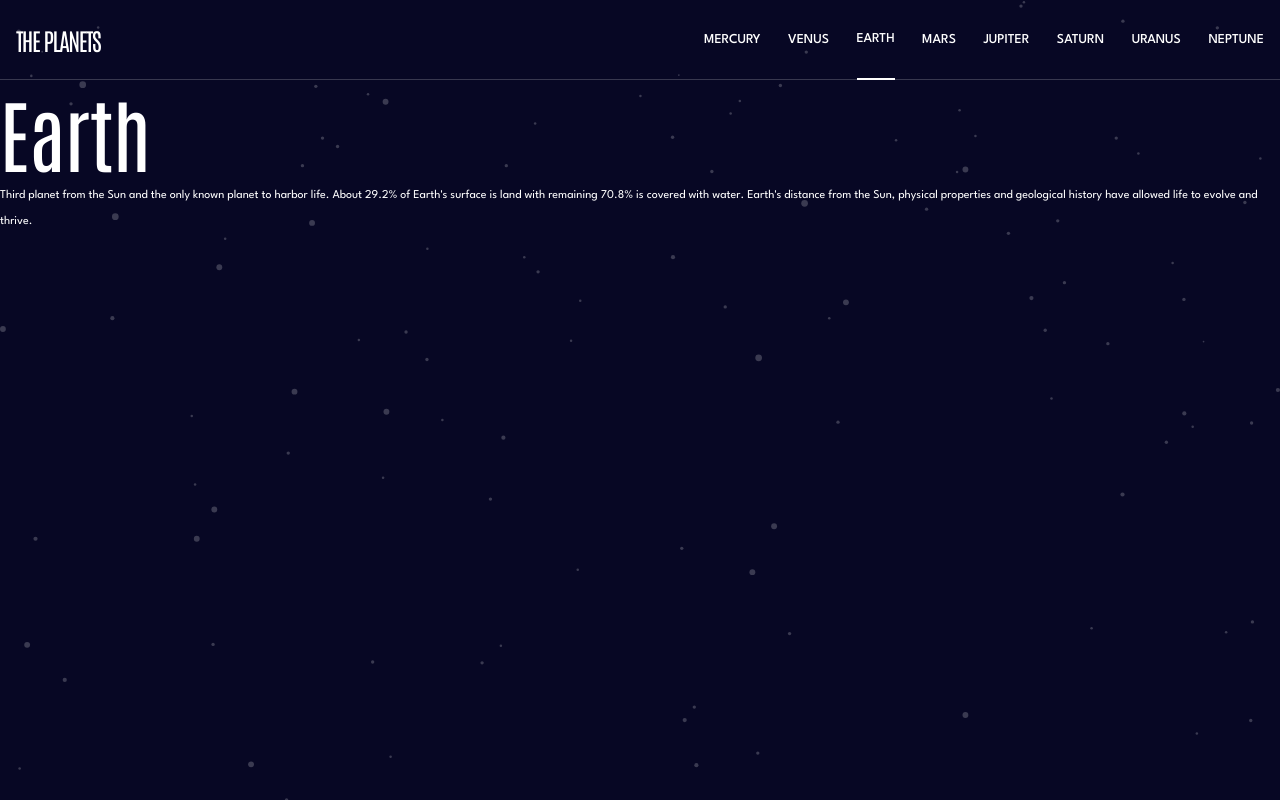
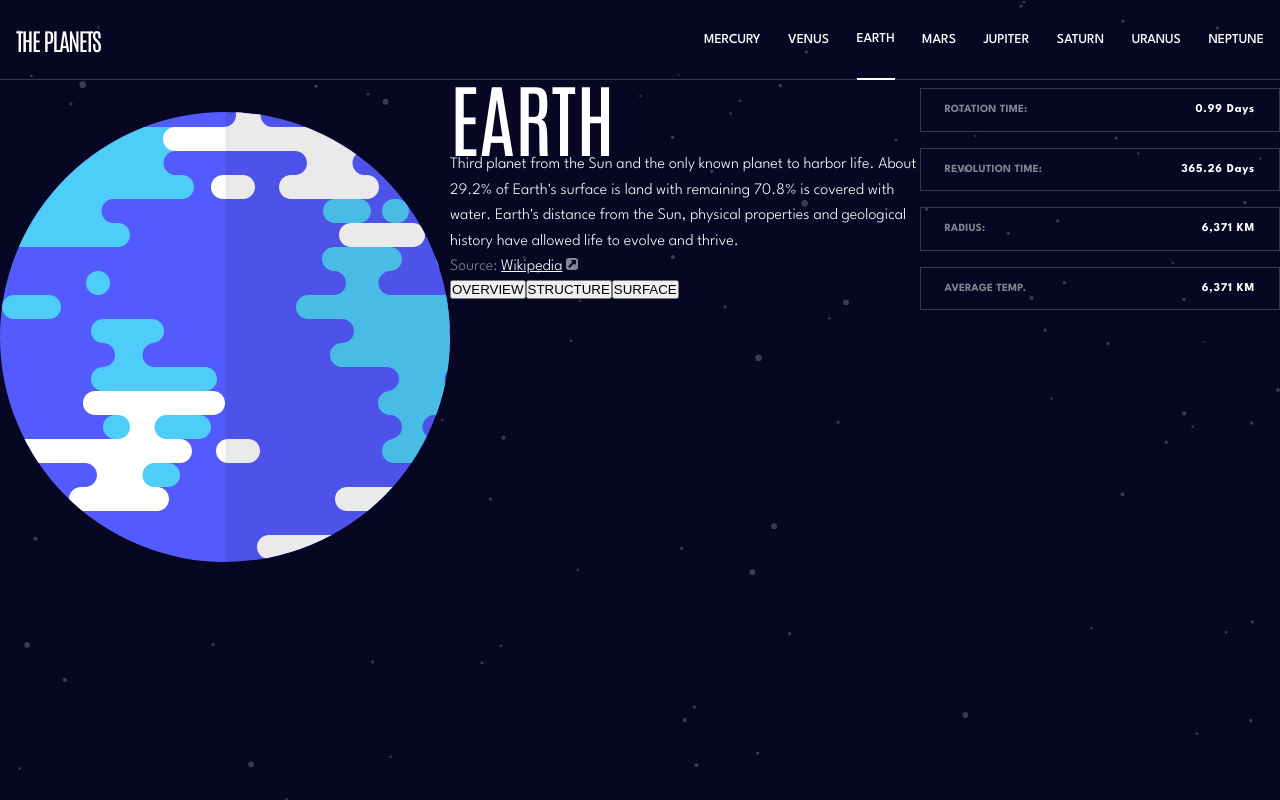
Before and after one commit to Gafariias/planets_facts_site, a React (Vite) app: page /earth in a window 1280 px wide. Built offline with nearby package versions, Linux system fonts and the light colour scheme.

Commit message:
fix: modified some lines to make images loading faster

```diff
--- a/src/assets/icons/index.tsx
+++ b/src/assets/icons/index.tsx
@@ -1,6 +1,6 @@
 export function Hamburger(p: {fill: string}) {
     return (
-        <svg xmlns="http://www.w3.org/2000/svg" width="24" height="17"><g fill={p.fill} fill-rule="evenodd"><path d="M0 0h24v3H0zM0 7h24v3H0zM0 14h24v3H0z"/></g></svg>
+        <svg xmlns="http://www.w3.org/2000/svg" width="24" height="17"><g fill={p.fill} fillRule="evenodd"><path d="M0 0h24v3H0zM0 7h24v3H0zM0 14h24v3H0z"/></g></svg>
     )
 }
 
@@ -9,3 +9,9 @@ export function Chevron(p: {fill: string}) {
         <svg xmlns="http://www.w3.org/2000/svg" width="6" height="8"><path fill="none" stroke="#FFF" opacity=".4" d="M1 0l4 4-4 4"/></svg>
     )
 }
+
+export function Source() {
+    return(
+        <svg xmlns="http://www.w3.org/2000/svg" width="12" height="12"><path fill="#FFF" d="M11.34.66C10.9.22 10.37 0 9.75 0h-7.5C1.63 0 1.1.22.66.66.22 1.1 0 1.63 0 2.25v7.5c0 .62.22 1.15.66 1.59.44.44.97.66 1.59.66h7.5c.62 0 1.15-.22 1.59-.66.44-.44.66-.97.66-1.59v-7.5c0-.62-.22-1.15-.66-1.59zM10 6.25a.467.467 0 01-.305.46.544.544 0 01-.195.04.465.465 0 01-.352-.149L8.023 5.476 3.852 9.648a.481.481 0 01-.352.149.48.48 0 01-.352-.149l-.796-.797a.48.48 0 01-.149-.351.48.48 0 01.149-.352l4.172-4.172-1.125-1.125c-.162-.15-.198-.333-.11-.546A.467.467 0 015.75 2H9.5c.135 0 .253.05.352.148A.48.48 0 0110 2.5v3.75z" opacity=".5"/></svg>
+    )
+}
--- a/src/assets/index.ts
+++ b/src/assets/index.ts
@@ -1,8 +1,3 @@
-// Icons
-import IconChevron from './icons/icon-chevron.svg'
-import IconHamburger from './icons/icon-hamburger.svg'
-import IconSource from './icons/icon-source.svg'
-
 // Planets
 import Earth from './planets/planet-earth.svg'
 import EarthInternal from './planets/planet-earth-internal.svg'
@@ -31,15 +26,7 @@ import SaturnGeology from "./geology/geology-saturn.png"
 import UranusGeology from "./geology/geology-uranus.png"
 import VenusGeology from "./geology/geology-venus.png"
 
-// Background
-import BGStars from './background/background-stars.svg'
-
 export default {
-    icons: {
-        chevron: IconChevron,
-        hamburger: IconHamburger,
-        source: IconSource
-    },
     planets: {
         earth: Earth,
         mars: Mars,
@@ -70,8 +57,5 @@ export default {
         saturn: SaturnGeology,
         uranus: UranusGeology,
         venus: VenusGeology
-    },
-    background: {
-        stars: BGStars
     }
 }
--- a/src/pages/layout/styles.ts
+++ b/src/pages/layout/styles.ts
@@ -63,6 +63,7 @@ export const Nav = styled.nav<{isOpen: boolean}>`
         position: absolute;
         display: flex;
         align-items: center;
+        z-index: 50;
         transform: translate(-50% -50%);
         top: 101%;
         left: 0;
--- a/src/pages/planetPage/index.tsx
+++ b/src/pages/planetPage/index.tsx
@@ -1,13 +1,22 @@
 import { Navigate, useParams } from "react-router-dom"
 import { planet } from "../../types/planets";
 import allPlanets from '../../data/data.json'
-import { Container, Content } from "./styles";
+import { Container, Content, ButtonsContainer, Card, CardsContainer, ImageContainer } from "./styles";
+import assets from "../../assets";
+import { Source } from "../../assets/icons";
+import { useEffect, useState } from "react";
 
 export default function PlanetPage() {
     const planets: string[] = ["mercury", "venus", "earth", "mars", "jupiter", "saturn", "uranus", "neptune"]
     const {planetName} = useParams<string>()
     const planetaEncontrado: boolean = planets.some(x => x === planetName)
     const planeta: planet | null = planetName ?  allPlanets[planetName as keyof typeof allPlanets] : null
+
+    const [displayMode, setDisplayMode] = useState<string>("overview")
+
+    useEffect(() => {
+        setDisplayMode('overview')
+    }, [planeta])
 
     function capitalizeFirstLetter(val: string | undefined) {
         return String(val).charAt(0).toUpperCase() + String(val).slice(1);
@@ -19,11 +28,43 @@ export default function PlanetPage() {
             { planetaEncontrado ? (
                 <Container>
                     <Content>
+                        <ImageContainer>
+                            <img src={assets.planets[planetName as keyof typeof allPlanets]} className={`${planeta?.name.toLowerCase()} ${displayMode == "structure" ? "hidden" : ""}`} alt="" />
+                            <img src={assets.planets.internal[planetName as keyof typeof allPlanets]} className={`${planeta?.name.toLowerCase()} ${displayMode != "structure" ? "hidden" : ""}`} alt="" />
+                            <img src={assets.geology[planetName as keyof typeof allPlanets]} className={`${planeta?.name.toLowerCase()}-surface surface ${displayMode != "surface" ? "hidden" : ""}`} alt="" />
+                        </ImageContainer>
 
                         <div>
-                            <h1>{planeta?.name}</h1>
+                            <h1>{planeta?.name.toUpperCase()}</h1>
                             <p>{planeta?.overview.content}</p>
+                            <span>Source: <a target="_blank" href={planeta?.overview.source}>Wikipedia</a> <Source /></span>
+
+                            <ButtonsContainer color={planeta?.color}>
+                                <button onClick={() => setDisplayMode('overview')} className={displayMode == 'overview' ? "buttonActive" : ""}>OVERVIEW</button>
+                                <button onClick={() => setDisplayMode('structure')} className={displayMode == 'structure' ? "buttonActive" : ""}>STRUCTURE</button>
+                                <button onClick={() => setDisplayMode('surface')} className={displayMode == 'surface' ? "buttonActive" : ""}>SURFACE</button>
+                            </ButtonsContainer>
+
                         </div>
+
+                        <CardsContainer>
+                            <Card>
+                                <h4>ROTATION TIME:</h4>
+                                <h3>{planeta?.rotation}</h3>
+                            </Card>
+                            <Card>
+                                <h4>REVOLUTION TIME:</h4>
+                                <h3>{planeta?.revolution}</h3>
+                            </Card>
+                            <Card>
+                                <h4>RADIUS:</h4>
+                                <h3>{planeta?.radius}</h3>
+                            </Card>
+                            <Card>
+                                <h4>AVERAGE TEMP.</h4>
+                                <h3>{planeta?.radius}</h3>
+                            </Card>
+                        </CardsContainer>
                     </Content>
                 </Container>
             ) : (
--- a/src/pages/planetPage/styles.ts
+++ b/src/pages/planetPage/styles.ts
@@ -2,9 +2,102 @@ import { styled } from "styled-components";
 
 export const Container = styled.div`
     width: 100vw;
-
 `
 
 export const Content = styled.main`
     margin: auto;
+    display: flex;
+
+    span {
+        color: var(--font_highlight);
+        font-weight: 300;
+    }
+
+    @media only screen and (max-width: 425px) {
+        flex-direction: column;
+        align-items: center;
+        position: relative;
+        width: 85vw;
+        padding: 2.5rem 0;
+
+        div {
+            display: flex;
+            flex-wrap: wrap;
+            justify-content: center;
+            text-align: center;
+
+            p {
+                margin: 1rem 0;
+            }
+
+            span {
+                font-size: 4vw;
+            }
+        }
+    }
 `
+
+export const ButtonsContainer = styled.section<{color: string | undefined}>`
+    @media only screen and (max-width: 425px) {
+        position: absolute;
+        transform: translate(-50% -50%);
+        top: 0;
+
+        display: flex;
+        justify-content: space-around;
+
+        width: 100vw;
+        height: 2.5rem;
+        border-bottom: 1px solid var(--border);
+
+        button {
+            background: none;
+            border: none;
+            outline: none;
+            font-family: "League Spartan", serif;
+            color: var(--font_highlight);
+            font-size: 3vw;
+            letter-spacing: .1rem;
+
+            &.buttonActive {
+                color: var(--font);
+                border-bottom: 3px solid ${p => p.color};
+                transition: all 200ms ease;
+            }
+        }
+    }
+`
+
+export const CardsContainer = styled.div`
+    display: flex;
+    flex-direction: column;
+    width: 100%;
+`
+
+export const Card = styled.div`
+    display: flex;
+    justify-content: space-between !important;
+    align-items: center;
+
+    margin: .5rem 0;
+    padding: .5rem 1.5rem;
+    border: 1px solid var(--border);
+
+    width: 100%;
+`
+export const ImageContainer = styled.section`
+    position: relative;
+
+
+    .hidden {
+        display: none;
+    }
+
+    .surface {
+        position: absolute;
+        left: 50%;
+        top: 50%;
+        transform: translate(-50%, -50%);
+        width: 5rem;
+    }
+`
--- a/src/styles/global.ts
+++ b/src/styles/global.ts
@@ -5,6 +5,7 @@ export default createGlobalStyle`
     :root {
         --font: #FFFFFF;
         --font_highlight: #838391;
+        --border: #38384F;
         --background: #070724;
     }
 
@@ -39,7 +40,7 @@ export default createGlobalStyle`
 
     h1 {
         font-size: 5rem;
-        line-height: 6.44rem;
+        line-height: 4.5rem;
     }
 
     h2 {
@@ -62,11 +63,60 @@ export default createGlobalStyle`
     h4 {
         font-size: .69rem;
         letter-spacing: .2px;
+        color: var(--font_highlight);
     }
 
-    p {
+    p, span {
         font-family: "League Spartan", sans-serif;
-        font-size: .75rem;
         line-height: 1.6rem;
+        font-weight: 300;
+    }
+
+    @media only screen and (max-width: 425px) {
+        h1 {
+            font-size: 12.5vw;
+        }
+
+        p {
+            font-size: 3.5vw;
+        }
+    }
+
+    img {
+        margin: 2rem 0;
+        @media only screen and (max-width: 425px) {
+
+            &.mercury {
+                width: 25vw;
+            }
+
+            &.venus {
+                width: 35vw;
+            }
+
+            &.earth {
+                width: 45vw;
+            }
+
+            &.mars {
+                width: 30vw;
+            }
+
+            &.jupiter {
+                width: 55vw;
+            }
+
+            &.saturn {
+                width: 60vw;
+            }
+
+            &.uranus {
+                width: 50vw;
+            }
+
+            &.neptune {
+                width: 50vw;
+            }
+        }
     }
 `
--- a/src/types/planets.ts
+++ b/src/types/planets.ts
@@ -11,6 +11,7 @@ type planetsTS = {
 
 export interface planet {
     name: string,
+    color: string,
     overview: {
       content: string;
       source: string
```
Also changed, not shown: src/App.tsx (+0 -8 lines), src/data/data.json (+8 -0 lines), src/assets/planets/planet-earth-internal.svg, src/assets/planets/planet-earth.svg.
